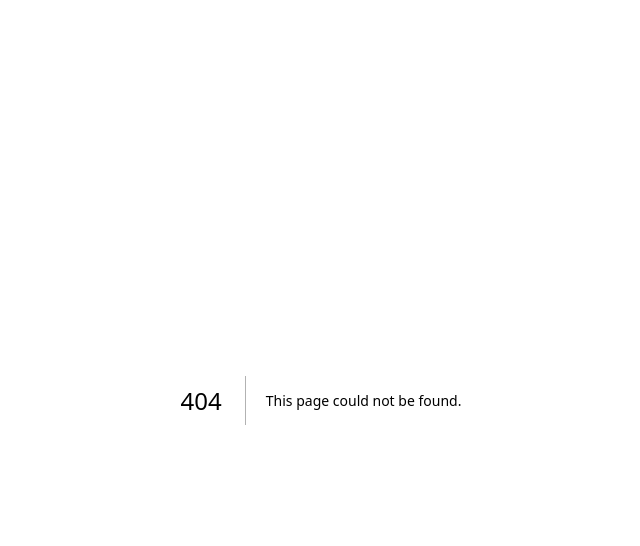
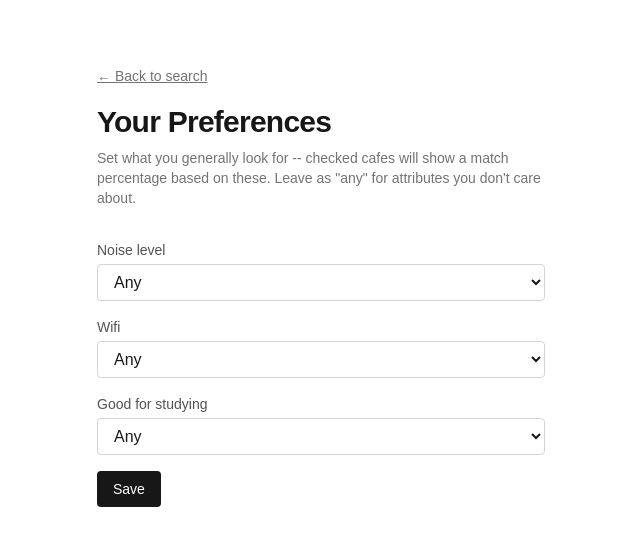
Before and after one commit to rumiyya24/AI-cafe-finder, a Next.js app: page /preferences in a window 1280 px wide. Before the commit this address had no page. Shown: the top 546 px of the page, without its empty margins (319-959 px from the left). Built offline with nearby package versions, Linux system fonts and the light colour scheme; no server answers; the database is empty.

Commit message:
add preferences page and API

```diff
--- /dev/null
+++ b/app/api/preferences/route.ts
@@ -0,0 +1,38 @@
+import { supabase } from "@/lib/supabase";
+
+export async function GET() {
+  const { data, error } = await supabase
+    .from("user_preferences")
+    .select("*")
+    .eq("id", 1)
+    .single();
+
+  if (error) {
+    return Response.json({ error: error.message }, { status: 500 });
+  }
+
+  return Response.json({ preferences: data });
+}
+
+export async function POST(request: Request) {
+  const body = await request.json();
+  const { preferred_noise, preferred_wifi, preferred_studying } = body;
+
+  const { data, error } = await supabase
+    .from("user_preferences")
+    .update({
+      preferred_noise,
+      preferred_wifi,
+      preferred_studying,
+      updated_at: new Date().toISOString(),
+    })
+    .eq("id", 1)
+    .select()
+    .single();
+
+  if (error) {
+    return Response.json({ error: error.message }, { status: 500 });
+  }
+
+  return Response.json({ preferences: data });
+}
--- /dev/null
+++ b/app/preferences/page.tsx
@@ -0,0 +1,127 @@
+"use client";
+
+import { useState, useEffect } from "react";
+import Link from "next/link";
+
+type Preferences = {
+  preferred_noise: string;
+  preferred_wifi: string;
+  preferred_studying: string;
+};
+
+export default function PreferencesPage() {
+  const [prefs, setPrefs] = useState<Preferences>({
+    preferred_noise: "any",
+    preferred_wifi: "any",
+    preferred_studying: "any",
+  });
+  const [loading, setLoading] = useState(true);
+  const [saved, setSaved] = useState(false);
+
+  useEffect(() => {
+    fetch("/api/preferences")
+      .then((res) => res.json())
+      .then((data) => {
+        if (data.preferences) {
+          setPrefs({
+            preferred_noise: data.preferences.preferred_noise,
+            preferred_wifi: data.preferences.preferred_wifi,
+            preferred_studying: data.preferences.preferred_studying,
+          });
+        }
+      })
+      .finally(() => setLoading(false));
+  }, []);
+
+  async function savePrefs() {
+    setSaved(false);
+    await fetch("/api/preferences", {
+      method: "POST",
+      headers: { "Content-Type": "application/json" },
+      body: JSON.stringify(prefs),
+    });
+    setSaved(true);
+  }
+
+  return (
+    <main className="min-h-screen px-6 py-16 bg-white dark:bg-neutral-950">
+      <div className="max-w-md mx-auto">
+        <Link href="/" className="text-sm text-neutral-500 underline">
+          ← Back to search
+        </Link>
+
+        <h1 className="text-3xl font-bold tracking-tight text-neutral-900 dark:text-white mt-4">
+          Your Preferences
+        </h1>
+        <p className="mt-2 text-sm text-neutral-500">
+          Set what you generally look for -- checked cafes will show a match
+          percentage based on these. Leave as &quot;any&quot; for attributes
+          you don&apos;t care about.
+        </p>
+
+        {loading ? (
+          <p className="mt-8 text-neutral-500">Loading...</p>
+        ) : (
+          <div className="mt-8 space-y-4">
+            <div>
+              <label className="block text-sm text-neutral-600 dark:text-neutral-400 mb-1">
+                Noise level
+              </label>
+              <select
+                value={prefs.preferred_noise}
+                onChange={(e) => setPrefs((p) => ({ ...p, preferred_noise: e.target.value }))}
+                className="w-full px-3 py-2 rounded border border-neutral-300 dark:border-neutral-700 bg-transparent"
+              >
+                <option value="any">Any</option>
+                <option value="quiet">Quiet</option>
+                <option value="moderate">Moderate</option>
+                <option value="loud">Loud</option>
+              </select>
+            </div>
+
+            <div>
+              <label className="block text-sm text-neutral-600 dark:text-neutral-400 mb-1">
+                Wifi
+              </label>
+              <select
+                value={prefs.preferred_wifi}
+                onChange={(e) => setPrefs((p) => ({ ...p, preferred_wifi: e.target.value }))}
+                className="w-full px-3 py-2 rounded border border-neutral-300 dark:border-neutral-700 bg-transparent"
+              >
+                <option value="any">Any</option>
+                <option value="yes">Needed</option>
+                <option value="no">Not important</option>
+              </select>
+            </div>
+
+            <div>
+              <label className="block text-sm text-neutral-600 dark:text-neutral-400 mb-1">
+                Good for studying
+              </label>
+              <select
+                value={prefs.preferred_studying}
+                onChange={(e) => setPrefs((p) => ({ ...p, preferred_studying: e.target.value }))}
+                className="w-full px-3 py-2 rounded border border-neutral-300 dark:border-neutral-700 bg-transparent"
+              >
+                <option value="any">Any</option>
+                <option value="yes">Important</option>
+                <option value="no">Not important</option>
+              </select>
+            </div>
+
+            <button
+              onClick={savePrefs}
+              className="px-4 py-2 rounded bg-neutral-900 dark:bg-white text-white dark:text-neutral-900 text-sm"
+            >
+              Save
+            </button>
+
+            {saved && (
+              <p className="text-sm text-green-600 dark:text-green-500">Saved!</p>
+            )}
+          </div>
+        )}
+      </div>
+    </main>
+  );
+}
```
